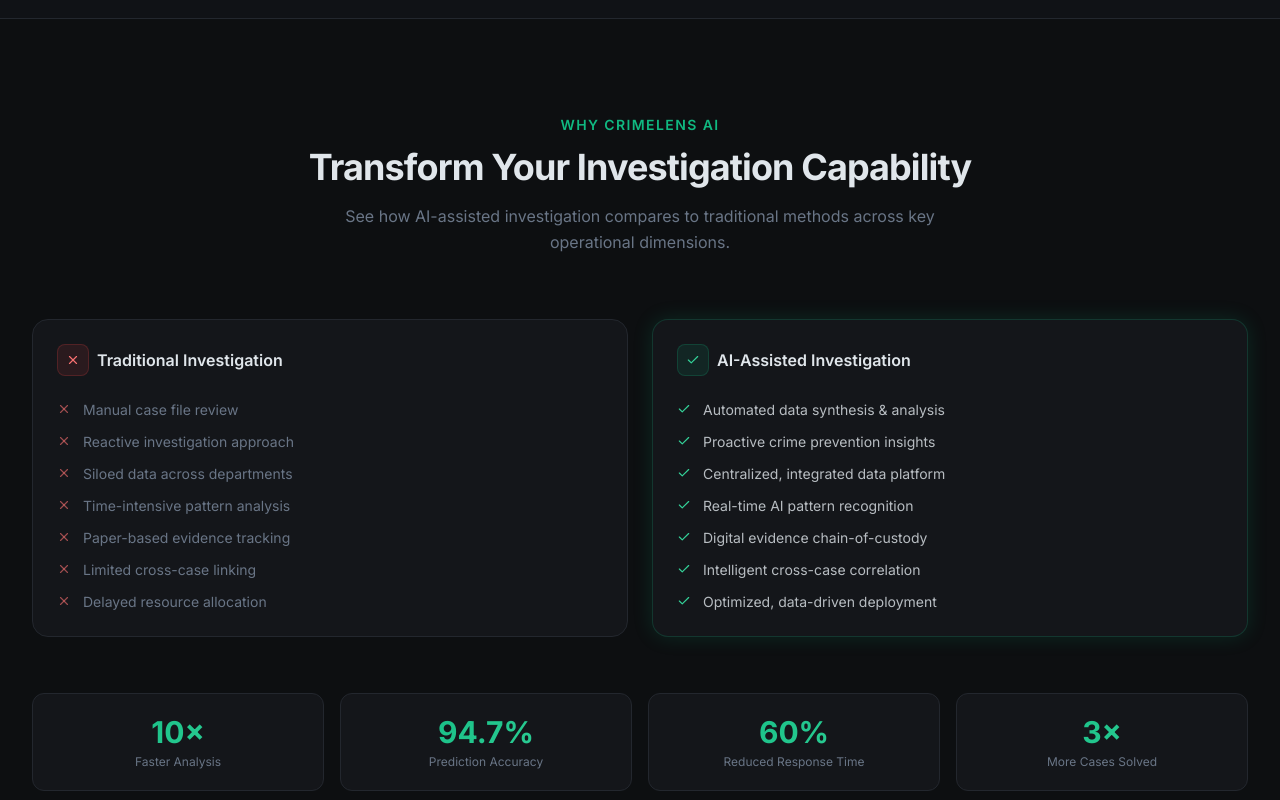
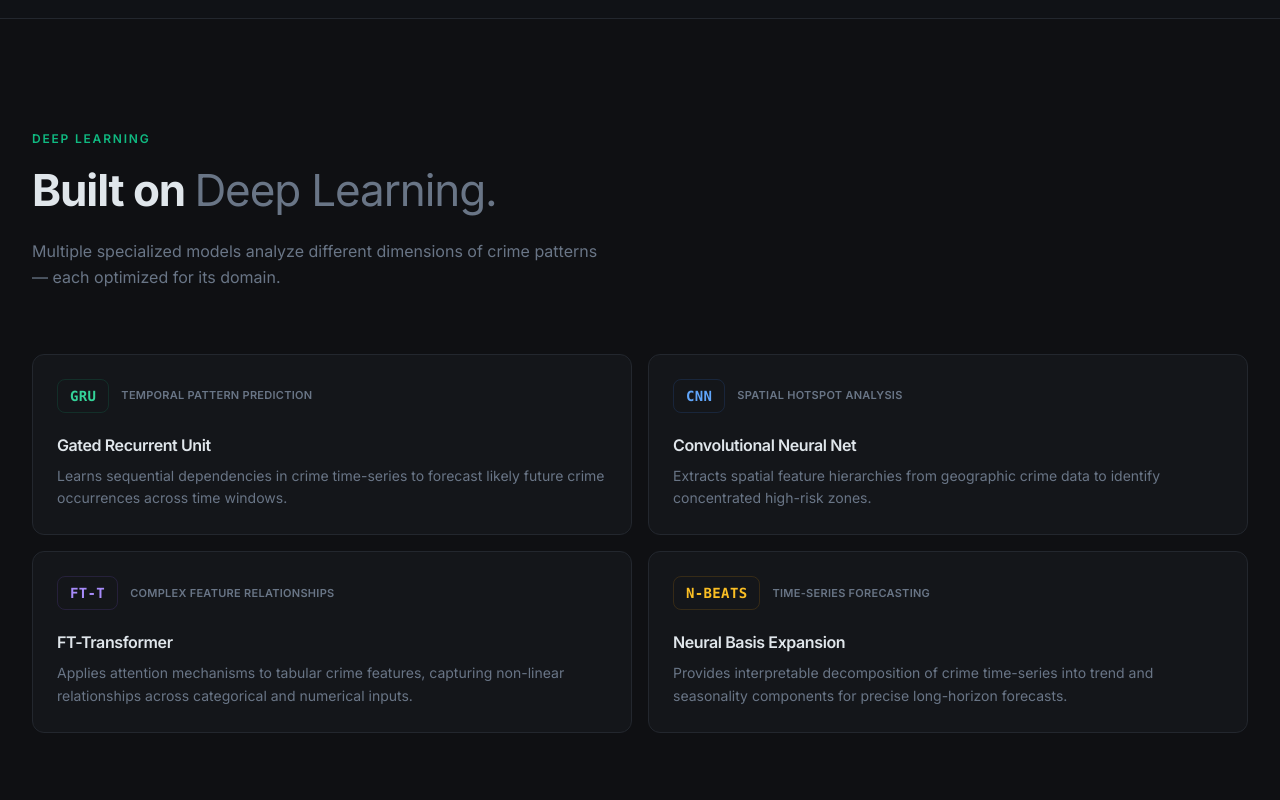
Before and after one commit to its-sudharshan-45/CrimeLens-AI, a React (Vite) app in the folder frontend/: page / in a window 1280 px wide. Shown: the part 2940-3740 px from the top of the page. Built offline with nearby package versions, Linux system fonts and the light colour scheme; no server answers.

Commit message:
feat: Repurpose ComparisonSection to DeepLearningSection showcasing AI models with enhanced layout

```diff
--- a/frontend/src/components/landing/ComparisonSection.tsx
+++ b/frontend/src/components/landing/ComparisonSection.tsx
@@ -1,95 +1,116 @@
-import { X, Check } from 'lucide-react';
+// Repurposed as DeepLearningSection — showcases the 4 AI models powering CrimeLens
 
-const traditional = [
-  'Manual case file review',
-  'Reactive investigation approach',
-  'Siloed data across departments',
-  'Time-intensive pattern analysis',
-  'Paper-based evidence tracking',
-  'Limited cross-case linking',
-  'Delayed resource allocation',
-];
+type Model = {
+  id: string;
+  acronym: string;
+  name: string;
+  role: string;
+  description: string;
+  accent: string;
+  bg: string;
+  border: string;
+};
 
-const aiAssisted = [
-  'Automated data synthesis & analysis',
-  'Proactive crime prevention insights',
-  'Centralized, integrated data platform',
-  'Real-time AI pattern recognition',
-  'Digital evidence chain-of-custody',
-  'Intelligent cross-case correlation',
-  'Optimized, data-driven deployment',
-];
-
-const highlights = [
-  { metric: '10×', label: 'Faster Analysis' },
-  { metric: '94.7%', label: 'Prediction Accuracy' },
-  { metric: '60%', label: 'Reduced Response Time' },
-  { metric: '3×', label: 'More Cases Solved' },
+const models: Model[] = [
+  {
+    id: 'gru',
+    acronym: 'GRU',
+    name: 'Gated Recurrent Unit',
+    role: 'Temporal Pattern Prediction',
+    description:
+      'Learns sequential dependencies in crime time-series to forecast likely future crime occurrences across time windows.',
+    accent: 'text-emerald-400',
+    bg: 'bg-emerald-500/6',
+    border: 'border-emerald-500/15',
+  },
+  {
+    id: 'cnn',
+    acronym: 'CNN',
+    name: 'Convolutional Neural Net',
+    role: 'Spatial Hotspot Analysis',
+    description:
+      'Extracts spatial feature hierarchies from geographic crime data to identify concentrated high-risk zones.',
+    accent: 'text-blue-400',
+    bg: 'bg-blue-500/6',
+    border: 'border-blue-500/15',
+  },
+  {
+    id: 'ft',
+    acronym: 'FT-T',
+    name: 'FT-Transformer',
+    role: 'Complex Feature Relationships',
+    description:
+      'Applies attention mechanisms to tabular crime features, capturing non-linear relationships across categorical and numerical inputs.',
+    accent: 'text-violet-400',
+    bg: 'bg-violet-500/6',
+    border: 'border-violet-500/15',
+  },
+  {
+    id: 'nbeats',
+    acronym: 'N-BEATS',
+    name: 'Neural Basis Expansion',
+    role: 'Time-Series Forecasting',
+    description:
+      'Provides interpretable decomposition of crime time-series into trend and seasonality components for precise long-horizon forecasts.',
+    accent: 'text-amber-400',
+    bg: 'bg-amber-500/6',
+    border: 'border-amber-500/15',
+  },
 ];
 
 export function ComparisonSection() {
   return (
-    <section className="py-24 section-divider">
+    <section id="deep-learning" className="landing-section section-divider bg-secondary/10">
       <div className="max-w-7xl mx-auto px-4 sm:px-6 lg:px-8">
         {/* Header */}
-        <div className="text-center mb-16">
-          <p className="text-sm font-semibold text-emerald-500 tracking-widest uppercase mb-3">
-            Why CrimeLens AI
+        <div className="max-w-xl mb-16">
+          <p className="text-xs font-semibold text-emerald-500 tracking-[0.15em] uppercase mb-4">
+            Deep Learning
           </p>
-          <h2 className="heading-lg text-foreground mb-4">
-            Transform Your Investigation Capability
+          <h2 className="text-4xl md:text-[44px] font-bold tracking-tight leading-tight text-foreground mb-5">
+            Built on{' '}
+            <span className="text-muted-foreground font-normal">Deep Learning.</span>
           </h2>
-          <p className="text-muted-foreground max-w-2xl mx-auto text-base leading-relaxed">
-            See how AI-assisted investigation compares to traditional methods across
-            key operational dimensions.
+          <p className="text-base text-muted-foreground leading-relaxed">
+            Multiple specialized models analyze different dimensions of crime patterns — each optimized for its domain.
           </p>
         </div>
 
-        {/* Comparison Grid */}
-        <div className="grid md:grid-cols-2 gap-6 mb-14">
-          {/* Traditional */}
-          <div className="bg-card border border-border rounded-2xl p-6">
-            <div className="flex items-center gap-2 mb-6">
-              <div className="w-8 h-8 rounded-lg bg-red-500/10 border border-red-500/20 flex items-center justify-center">
-                <X size={14} className="text-red-400" />
+        {/* Model grid */}
+        <div className="grid grid-cols-1 sm:grid-cols-2 gap-4">
+          {models.map((model, index) => (
+            <div
+              key={model.id}
+              className="model-card group animate-fade-in relative overflow-hidden"
+              style={{ animationDelay: `${index * 90}ms` }}
+            >
+              {/* Subtle corner accent */}
+              <div
+                className={`absolute top-0 right-0 w-24 h-24 rounded-bl-full opacity-30 pointer-events-none transition-opacity duration-300 group-hover:opacity-50 ${model.bg}`}
+              />
+
+              <div className="relative">
+                {/* Acronym badge */}
+                <div className="flex items-center gap-3 mb-5">
+                  <div
+                    className={`px-3 py-1.5 rounded-lg text-sm font-bold font-mono tracking-wide border ${model.bg} ${model.border} ${model.accent}`}
+                  >
+                    {model.acronym}
+                  </div>
+                  <div>
+                    <p className="text-[11px] font-semibold text-muted-foreground tracking-wide uppercase">
+                      {model.role}
+                    </p>
+                  </div>
+                </div>
+
+                <h3 className="text-base font-semibold text-foreground mb-2 tracking-tight">
+                  {model.name}
+                </h3>
+                <p className="text-sm text-muted-foreground leading-relaxed">
+                  {model.description}
+                </p>
               </div>
-              <h3 className="text-base font-semibold text-foreground">Traditional Investigation</h3>
-            </div>
-            <ul className="space-y-3">
-              {traditional.map((item) => (
-                <li key={item} className="flex items-start gap-3">
-                  <X size={14} className="text-red-400/60 shrink-0 mt-0.5" />
-                  <span className="text-sm text-muted-foreground">{item}</span>
-                </li>
-              ))}
-            </ul>
-          </div>
-
-          {/* AI-Assisted */}
-          <div className="bg-card border border-emerald-500/20 rounded-2xl p-6 shadow-glow-emerald">
-            <div className="flex items-center gap-2 mb-6">
-              <div className="w-8 h-8 rounded-lg bg-emerald-500/10 border border-emerald-500/20 flex items-center justify-center">
-                <Check size={14} className="text-emerald-400" />
-              </div>
-              <h3 className="text-base font-semibold text-foreground">AI-Assisted Investigation</h3>
-            </div>
-            <ul className="space-y-3">
-              {aiAssisted.map((item) => (
-                <li key={item} className="flex items-start gap-3">
-                  <Check size={14} className="text-emerald-400 shrink-0 mt-0.5" />
-                  <span className="text-sm text-foreground/80">{item}</span>
-                </li>
-              ))}
-            </ul>
-          </div>
-        </div>
-
-        {/* Highlight metrics */}
-        <div className="grid grid-cols-2 md:grid-cols-4 gap-4">
-          {highlights.map((h) => (
-            <div key={h.label} className="text-center p-5 bg-secondary/40 border border-border rounded-xl">
-              <p className="text-3xl font-bold text-emerald-gradient mb-1">{h.metric}</p>
-              <p className="text-xs text-muted-foreground">{h.label}</p>
             </div>
           ))}
         </div>
```
